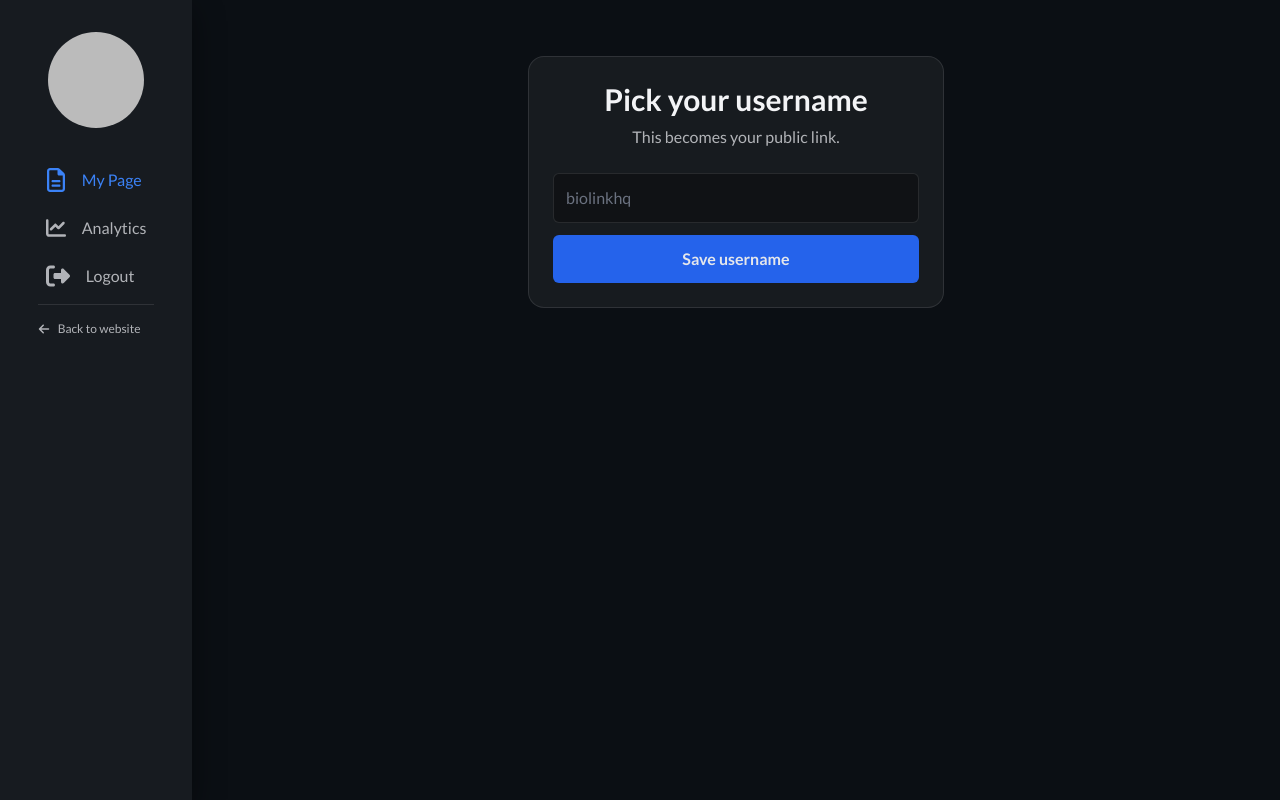
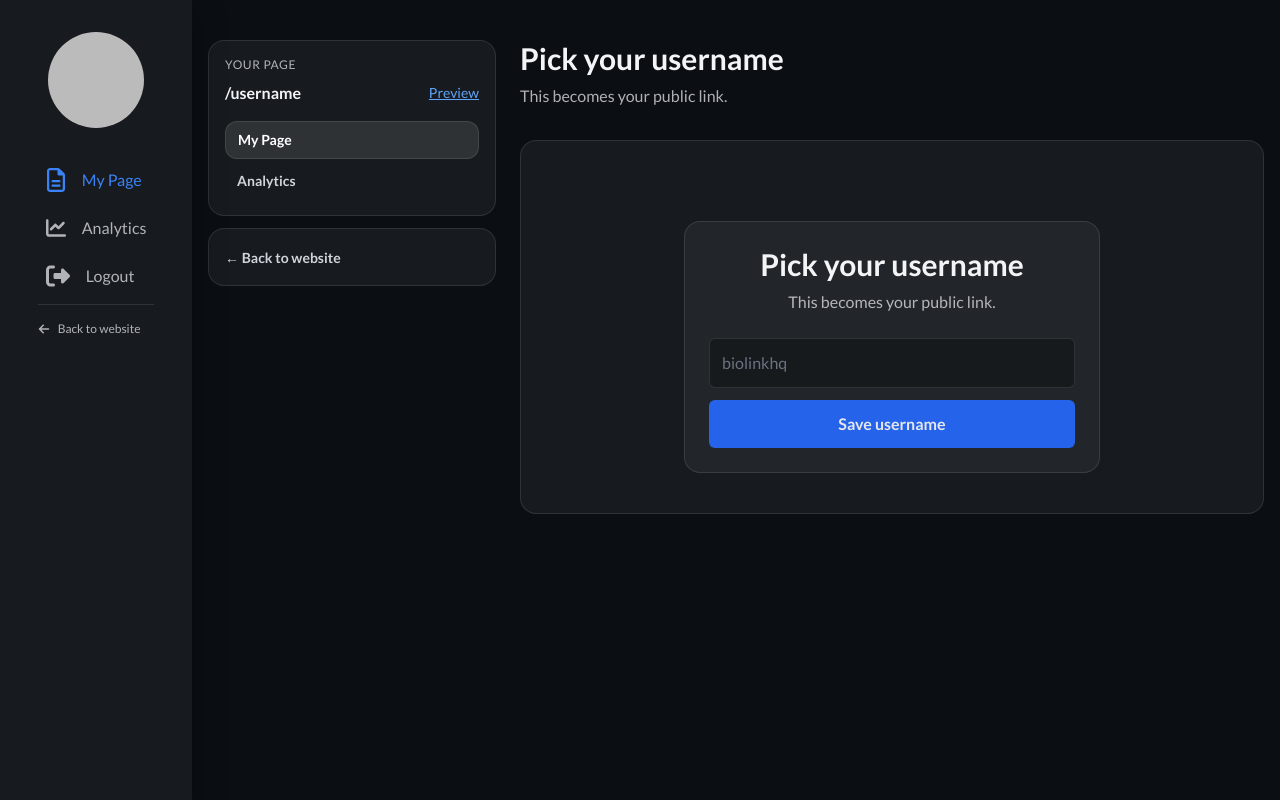
Before and after one commit to TheBioLink/biolinkhq, a Next.js app: page /account in a window 1280 px wide. Built offline with nearby package versions, Linux system fonts and the light colour scheme; no server answers; the database is empty; sample sign-in values are in the browser's storage.

Commit message:
Update page.js

```diff
--- a/src/app/(app)/account/page.js
+++ b/src/app/(app)/account/page.js
@@ -1,44 +1,89 @@
-import {authOptions} from "@/app/api/auth/[...nextauth]/route";
+import DashboardShell from "@/components/dashboard/DashboardShell";
+
+// import your existing components:
+import UsernameForm from "@/components/forms/UsernameForm";
+import PageSettingsForm from "@/components/forms/PageSettingsForm";
 import PageButtonsForm from "@/components/forms/PageButtonsForm";
 import PageLinksForm from "@/components/forms/PageLinksForm";
-import PageSettingsForm from "@/components/forms/PageSettingsForm";
-import UsernameForm from "@/components/forms/UsernameForm";
-import {Page} from "@/models/Page";
+
+import { getServerSession } from "next-auth";
+import { authOptions } from "@/app/api/auth/[...nextauth]/route";
 import mongoose from "mongoose";
-import {getServerSession} from "next-auth";
-import {redirect} from "next/navigation";
-import cloneDeep from 'clone-deep';
-export const metadata = {
-  title: 'Biolinkhq by theceosolace | Account',
-  description: 'Share your links, social profiles, contact info and more on one page with Biolinkhq',
-}
-export default async function AccountPage({searchParams}) {
+import { Page } from "@/models/Page";
+
+export default async function AccountPage() {
   const session = await getServerSession(authOptions);
-  const desiredUsername = searchParams?.desiredUsername;
-  if (!session) {
-    return redirect('/');
-  }
-  await mongoose.connect(process.env.MONGO_URI);
-  const page = await Page.findOne({owner: session?.user?.email});
+  const email = session?.user?.email;
 
-  // Check if the page exists before trying to clone it
-  if (page) {
-    const leanPage = cloneDeep(page.toJSON());
-    leanPage._id = leanPage._id.toString();
-
+  // If your auth redirects elsewhere, keep your existing logic.
+  if (!email) {
     return (
-      <>
-        <PageSettingsForm page={leanPage} user={session.user} />
-        <PageButtonsForm page={leanPage} user={session.user} />
-        <PageLinksForm page={leanPage} user={session.user} />
-      </>
+      <DashboardShell
+        username=""
+        title="My Page"
+        subtitle="Sign in to manage your page."
+      >
+        <div className="rounded-2xl border border-white/10 bg-white/5 p-6">
+          <p className="text-gray-300">You must be signed in.</p>
+        </div>
+      </DashboardShell>
     );
   }
 
-  // Return the UsernameForm if no page is found
+  await mongoose.connect(process.env.MONGO_URI);
+  const page = await Page.findOne({ owner: email }).lean();
+
+  const username = page?.uri || "";
+
+  // If no username yet, show the username picker in a clean card
+  if (!username) {
+    return (
+      <DashboardShell
+        username=""
+        title="Pick your username"
+        subtitle="This becomes your public link."
+      >
+        <div className="rounded-2xl border border-white/10 bg-white/5 p-6">
+          <UsernameForm desiredUsername="" />
+        </div>
+      </DashboardShell>
+    );
+  }
+
   return (
-    <div>
-      <UsernameForm desiredUsername={desiredUsername} />
-    </div>
+    <DashboardShell
+      username={username}
+      title="My Page"
+      subtitle="Update your profile, buttons, and links. Changes are live instantly."
+    >
+      <section className="rounded-2xl border border-white/10 bg-white/5 p-6">
+        <div className="flex items-center justify-between mb-4">
+          <h2 className="text-lg font-extrabold">Profile</h2>
+          <a
+            href={`/${username}`}
+            className="text-sm text-blue-400 hover:text-blue-300 underline"
+          >
+            View public page →
+          </a>
+        </div>
+        <PageSettingsForm page={page} user={session.user} />
+      </section>
+
+      <section className="rounded-2xl border border-white/10 bg-white/5 p-6">
+        <h2 className="text-lg font-extrabold mb-4">Buttons</h2>
+        <p className="text-sm text-gray-400 mb-4">
+          These show as small round icons under your bio.
+        </p>
+        <PageButtonsForm page={page} />
+      </section>
+
+      <section className="rounded-2xl border border-white/10 bg-white/5 p-6">
+        <h2 className="text-lg font-extrabold mb-4">Links</h2>
+        <p className="text-sm text-gray-400 mb-4">
+          These show as link cards on your public page.
+        </p>
+        <PageLinksForm page={page} />
+      </section>
+    </DashboardShell>
   );
 }
```
